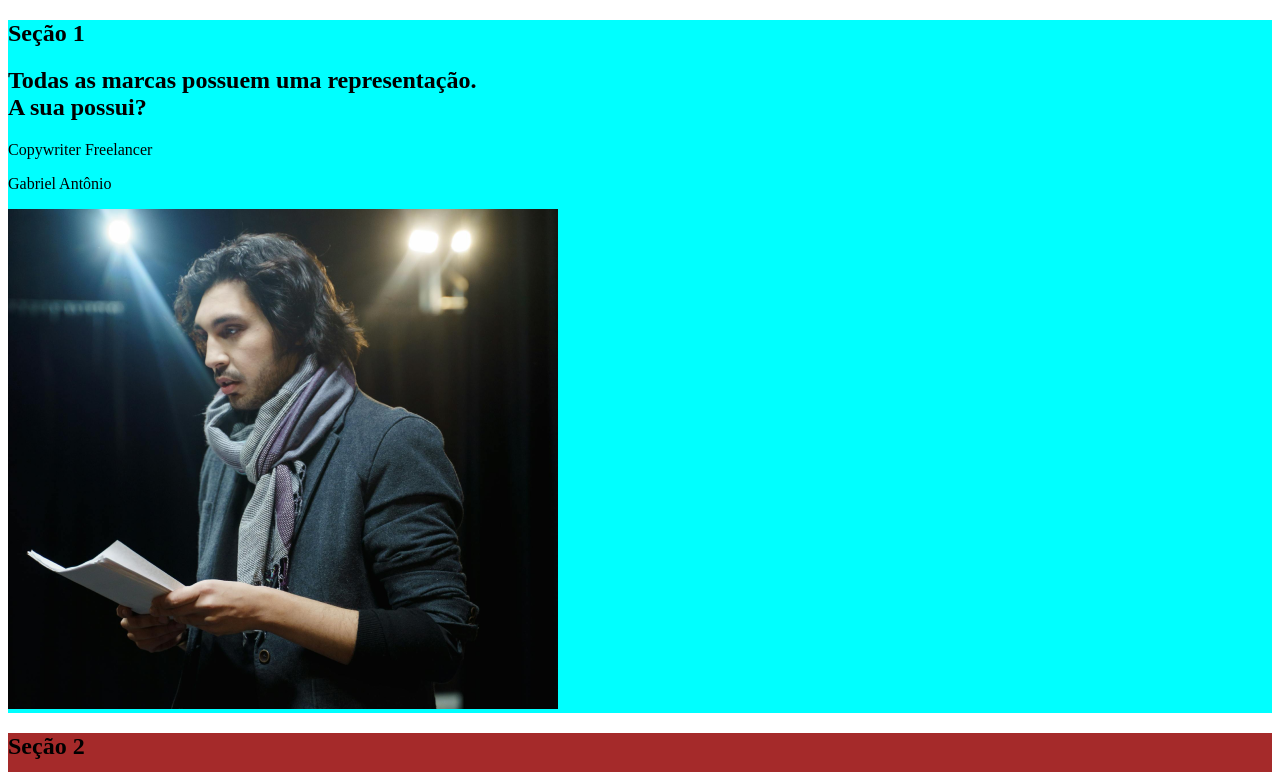
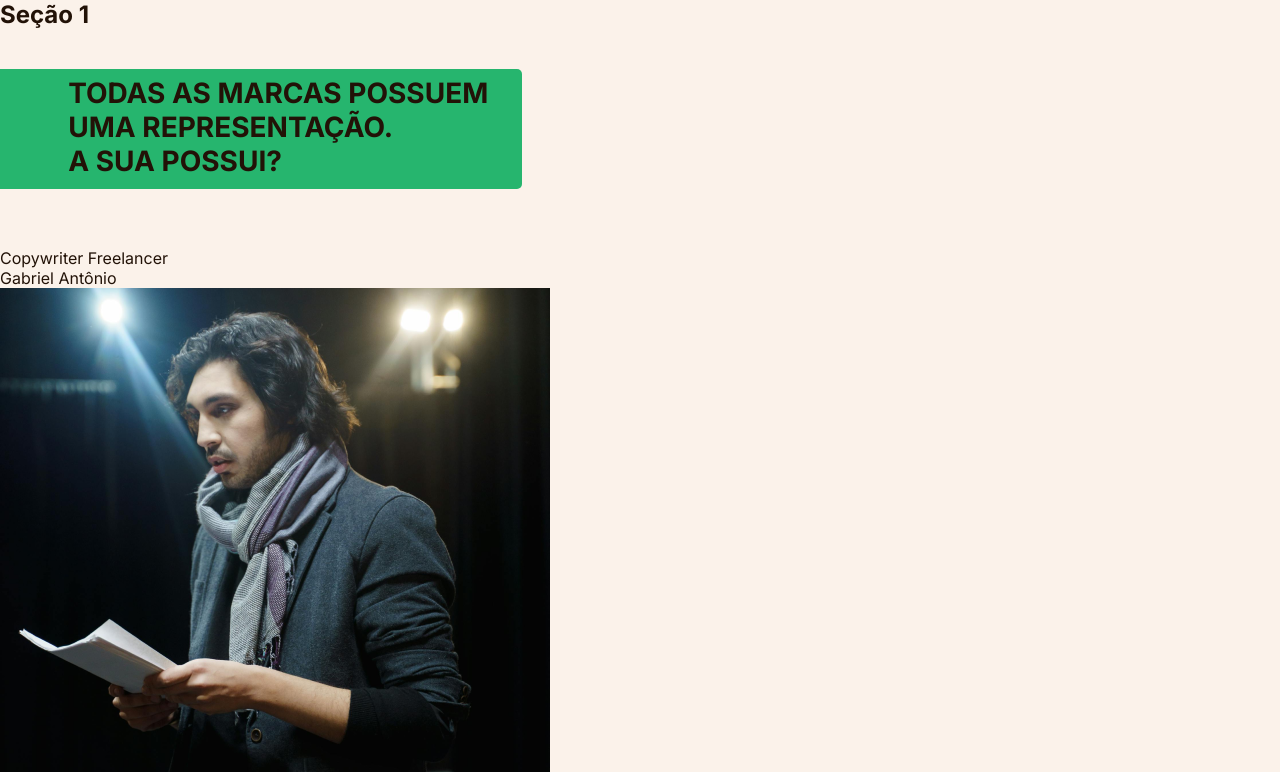
Before and after one commit to EDsnows/copywriter-lading-page, a plain HTML site: page index.html in a window 1280 px wide. Shown: the top 772 px of the page. Drawn offline with Linux system fonts and the light colour scheme.

Commit message:
começando a estilizar a página

```diff
--- a/index.html
+++ b/index.html
@@ -3,16 +3,23 @@
 <head>
     <meta charset="UTF-8">
     <meta name="viewport" content="width=device-width, initial-scale=1.0">
+
+    <link rel="preconnect" href="https://fonts.googleapis.com">
+    <link rel="preconnect" href="https://fonts.gstatic.com" crossorigin>
+    <link href="https://fonts.googleapis.com/css2?family=Inter:wght@100..900&display=swap" rel="stylesheet">
+
+    <link rel="stylesheet" href="./src/css/reset.css">
     <link rel="stylesheet" href="./src/css/colors.css">
     <link rel="stylesheet" href="./src/css/style.css">
     <title>Gabriel Antônio - Copywriter Freelar</title>
 </head>
 <body>
+    <main>
         <section class="secao_1">
             <h2>Seção 1</h2>
             <div class="containerTituloSecao_1 bgEstilo__containerTituloSecao_1">
                 <div class="containerTextoTitulo">
-                <h2>Todas as marcas possuem uma representação.<br>A sua possui?</h2>
+                    <h2>Todas as marcas possuem <br> uma representação. <br>A sua possui?</h2>
                 </div>
             </div>
 
@@ -23,7 +30,7 @@
                 </div>
             </div>
 
-        <div class="containerImage__Grabriel_1">
+            <div class="containerImage__Gabriel_1">
                 <img src="./src/imagens/ImageGabriel_1.png" alt="ImageGabriel_1">
             </div>
         </section>
@@ -123,7 +130,7 @@
                     </div>
                     <div class="containerCliente">
                         <div class="InformacoesCliente">
-                        <img src="./src/imagens/ClientFotoMarcelo.png" alt="Foto marcelo">
+                            <img src="./src/imagens/ClientFotoJenifer.png" alt="Foto Jenifer">
                             <div class="ClienteNome">
                                 <p>Marcelo<br>Borges</p>
                             </div>
@@ -173,5 +180,6 @@
 
             <button type="button">Entre em contato</button>
         </section>
+    </main>
 </body>
 </html>
--- /dev/null
+++ b/src/css/reset.css
@@ -0,0 +1,5 @@
+* {
+    margin: 0;
+    padding: 0;
+    box-sizing: border-box;
+}
--- a/src/css/style.css
+++ b/src/css/style.css
@@ -1,8 +1,41 @@
-section.secao_1{
-    background-color: aqua;
+main {
+    font-family: "inter", sans-serif;
+    background-color: var(--background);
+    color: var(--text);
 }
 
-section.secao_2{
+main section.secao_1 .bgEstilo__containerTituloSecao_1{
+    background-color: var(--accent);
+    border-radius: 5px;
+    margin: 40px 77px 59px 0px;
+}
+
+section.secao_1 .containerTituloSecao_1{
+    display: inline-block;
+    width: 562px;
+    height: 120px;
+    text-align: right;
+    transform: translateX(-40px);
+}
+
+section.secao_1 .containerTituloSecao_1 .containerTextoTitulo{
+    margin: 7px 0px;
+    width: 447px;
+    height: 110px;
+    transform: translateX(calc(9vw - 7px));
+    text-align: left;
+    text-transform: uppercase;
+}
+
+section.secao_1 .containerTituloSecao_1 .containerTextoTitulo h2{
+    font-size: 28px;
+}
+
+/* section.secao_1 .containerImage__Gabriel_1{
+    display: inline-block;
+} */
+
+/* section.secao_2{
     background-color: brown;
 }
 
@@ -21,3 +54,9 @@ section.secao_5{
 section.secao_6{
     background-color: limegreen;
 }
+
+div.bg-Estilo__containerPrincipalMarcasArea{
+    background-color: yellowgreen;
+    width: 100vw;
+    height: 381px;
+} */
```
Lines whose indentation alone changed are shown as unchanged.
